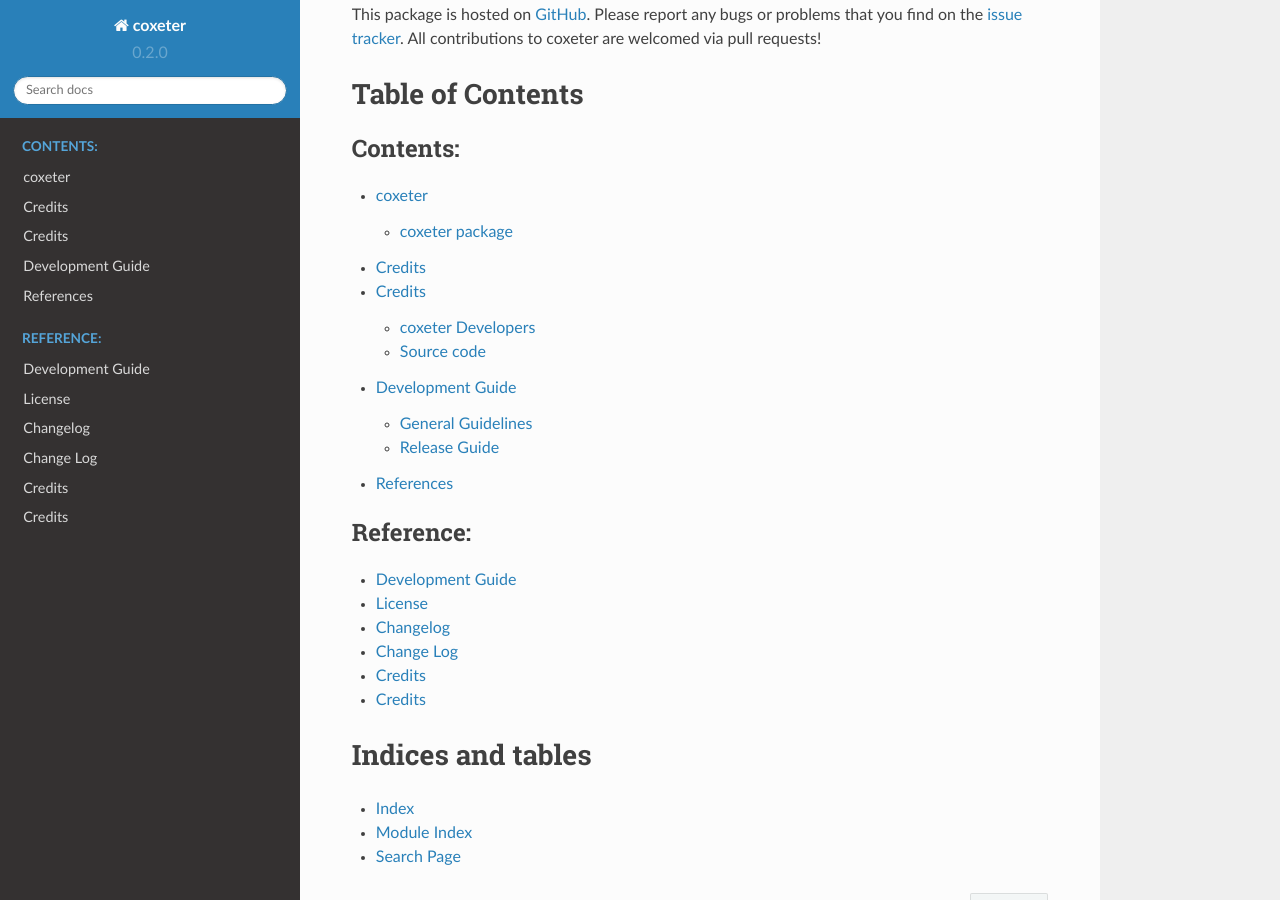
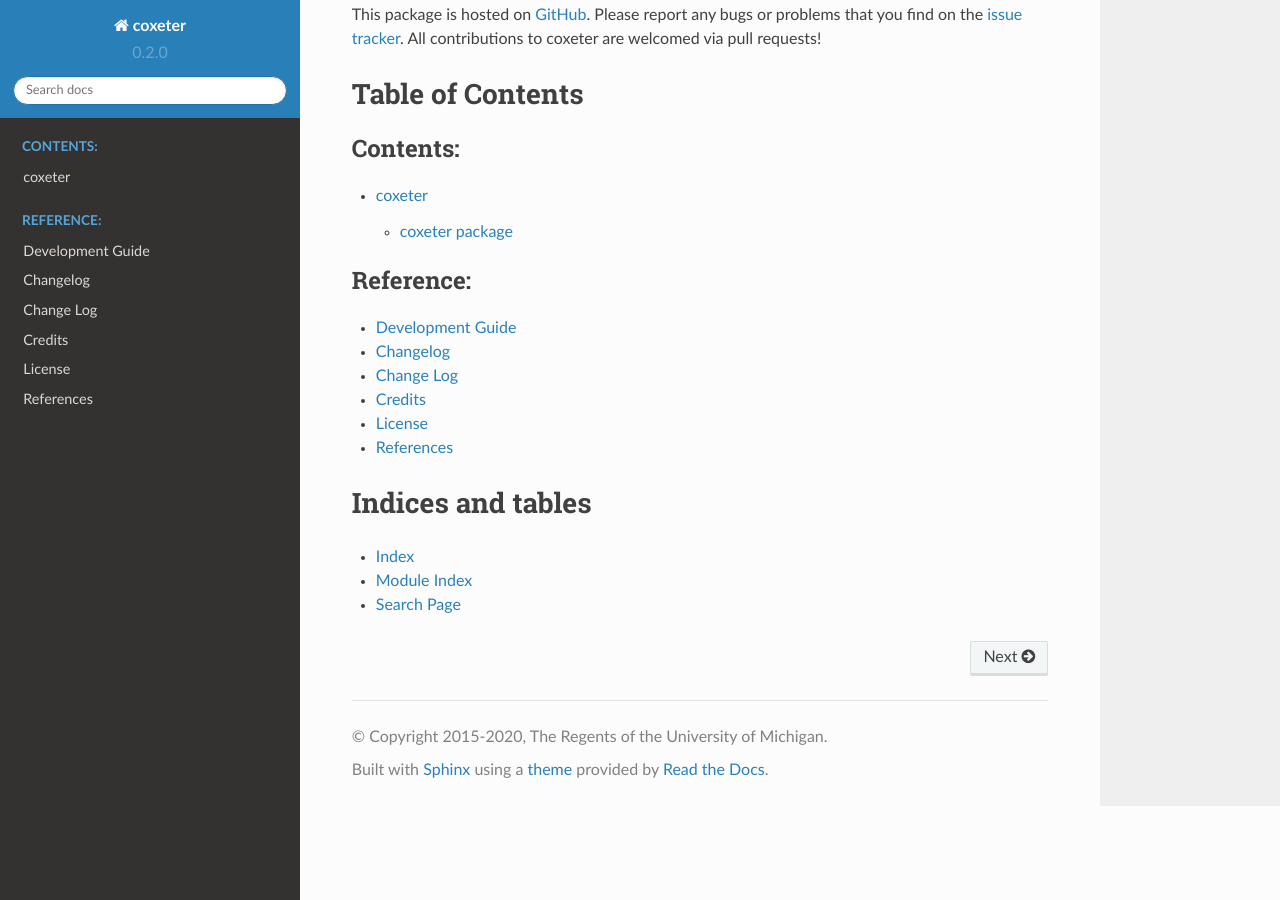
Before and after one commit to glotzerlab/coxeter, a Sphinx documentation site: the page built from doc/source/index.rst, in a window 1280 px wide and 900 px high, scrolled down 2191 px. Built offline with Sphinx 7.4.7 and the Read the Docs theme 2.0.0, drawn with Linux system fonts in a browser that asks for light colours.

Commit message:
Remove duplicate header in Credits and fix ordering of index.

```diff
--- a/Credits.rst
+++ b/Credits.rst
@@ -1,6 +1,3 @@
-Credits
-=======
-
 coxeter Developers
 ------------------
 
--- a/doc/source/index.rst
+++ b/doc/source/index.rst
@@ -9,18 +9,16 @@
    :caption: Contents:
 
    modules
-   credits
-   development
-   zreferences
 
 .. toctree::
    :maxdepth: 1
    :caption: Reference:
 
    development
-   license
    changelog
    credits
+   license
+   zreferences
 
 
 Indices and tables
```
